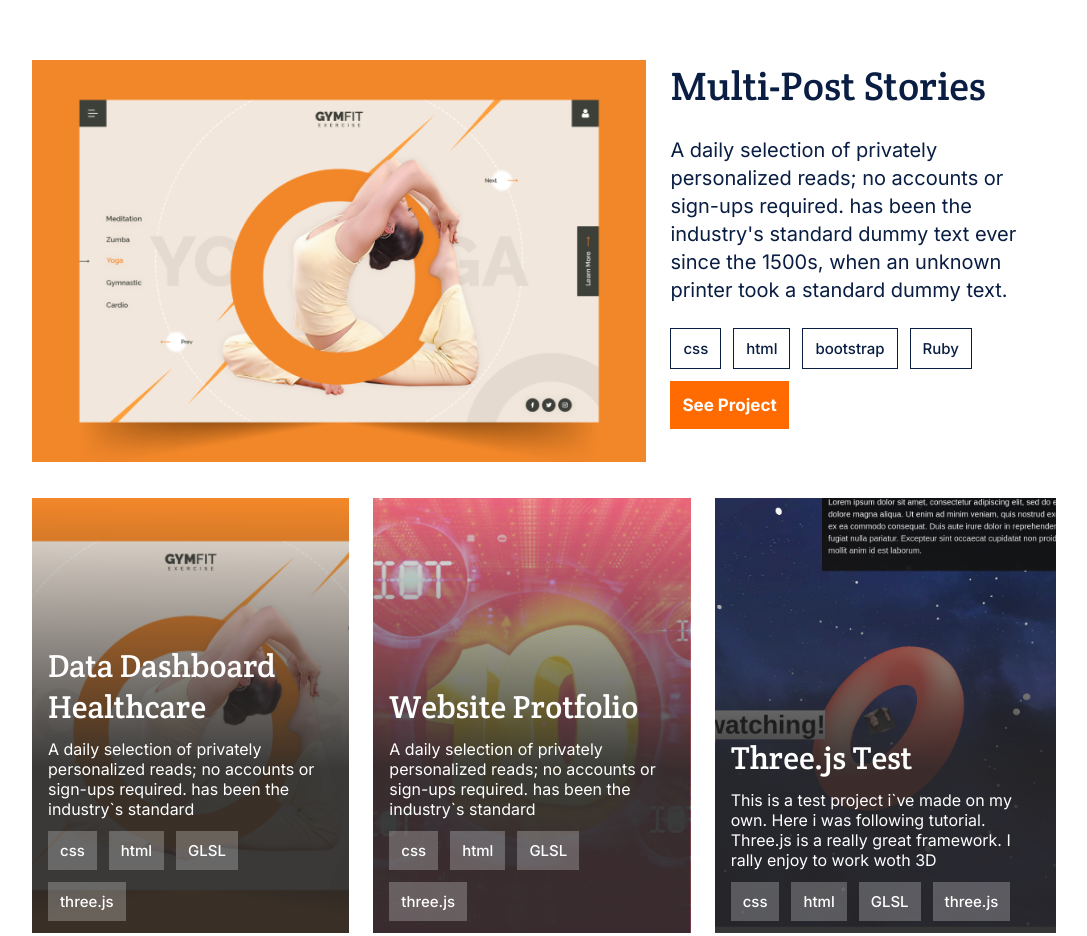
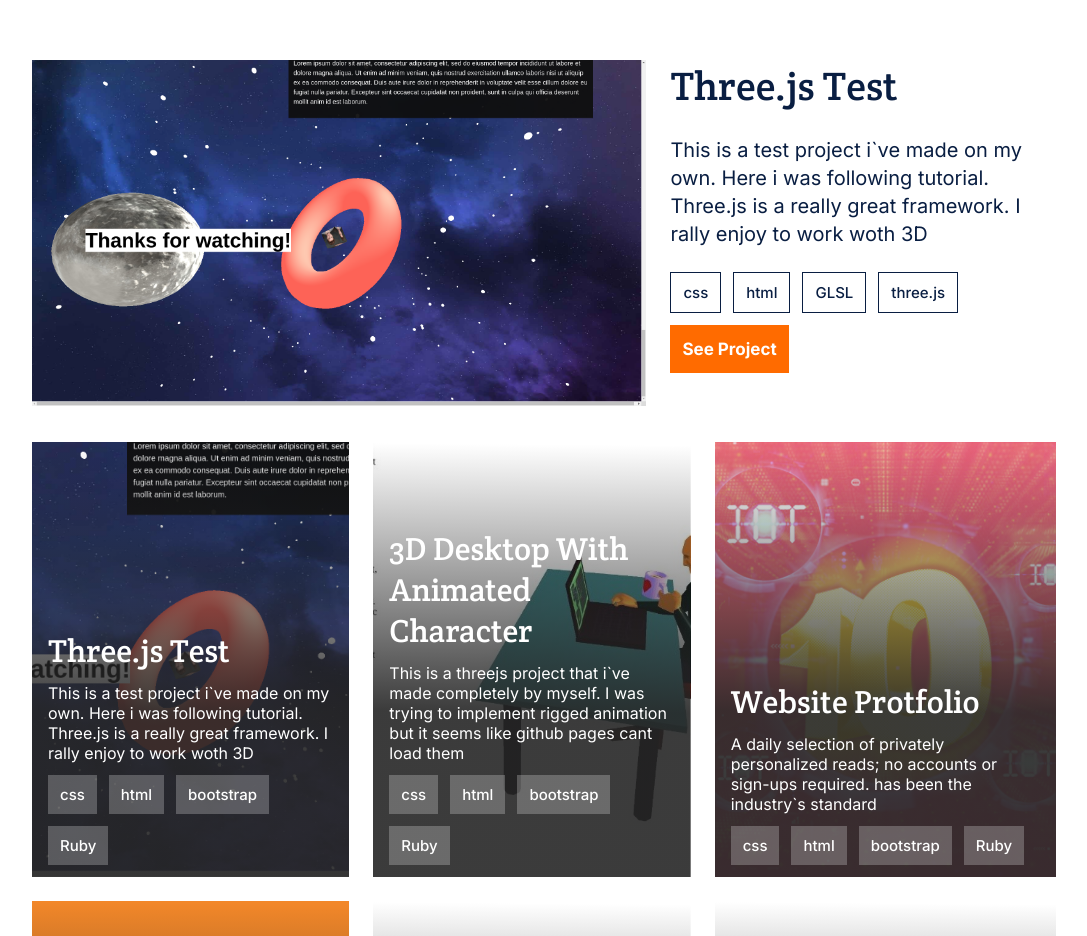
Before and after one commit to aliveGUY/aliveGUY.github.io, a website with bundled scripts: page index.html in a window 1280 px wide. Shown: the part 1040-1976 px from the top of the page, without its empty margins (96-1183 px from the left). Built offline with nearby package versions, Linux system fonts and the light colour scheme.

Commit message:
Fix Recent Work Card

```diff
--- a/index.html
+++ b/index.html
@@ -119,22 +119,14 @@
           <hr class="hr-2">
         </div>
         <div class="Works-Recent-Project">
-          <img src="src/img/Works-Yoga_girl.png" alt="" />
-          <h2>Multi-Post Stories</h2>
-            <p>
-              A daily selection of privately personalized reads; no accounts or
-              sign-ups required. has been the industry's standard dummy text ever
-              since the 1500s, when an unknown printer took a standard dummy text.
-            </p>
+          <img class="Works-Recent-Img" src="#" alt="Img" />
+          <h2 class="Works-Recent-h2"></h2>
+            <p class="Works-Recent-p">
+              </p>
             <div class="Works-Recent-Nav">
-              <ul class="Works-Card-Categories">
-                <li>css</li>
-                <li>html</li>
-                <li>bootstrap</li>
-                <li>Ruby</li>
-              </ul>
+              <ul class="Works-Card-Categories"></ul>
               <nav>
-                <button class="button-reg" type="button">See Project</button>
+                <button class="button-reg Works-Card-Button" type="button">See Project</button>
               </nav>
             </div>
         </div>
--- a/src/scripts/Data.js
+++ b/src/scripts/Data.js
@@ -1,19 +1,4 @@
 const Works = [
-  {
-    Title: 'Data Dashboard Healthcare',
-    Description: 'A daily selection of privately personalized reads; no accounts or sign-ups required. has been the industry`s standard',
-    Technologies: ['css', 'html', 'bootstrap', 'Ruby'],
-    Image: 'src/img/Works-Yoga_girl.png',
-    Link_Live: '#',
-    Link_Repo: '',
-  },
-  {
-    Title: 'Website Protfolio',
-    Description: 'A daily selection of privately personalized reads; no accounts or sign-ups required. has been the industry`s standard',
-    Technologies: ['css', 'html', 'bootstrap', 'Ruby'],
-    Image: 'src/img/Works-Ten.png',
-    Link_Live: '#',
-  },
   {
     Title: 'Three.js Test',
     Description: 'This is a test project i`ve made on my own. Here i was following tutorial. Three.js is a really great framework. I rally enjoy to work woth 3D',
@@ -34,6 +19,21 @@ const Works = [
     Title: 'Website Protfolio',
     Description: 'A daily selection of privately personalized reads; no accounts or sign-ups required. has been the industry`s standard',
     Technologies: ['css', 'html', 'bootstrap', 'Ruby'],
+    Image: 'src/img/Works-Ten.png',
+    Link_Live: '#',
+  },
+  {
+    Title: 'Data Dashboard Healthcare',
+    Description: 'A daily selection of privately personalized reads; no accounts or sign-ups required. has been the industry`s standard',
+    Technologies: ['css', 'html', 'bootstrap', 'Ruby'],
+    Image: 'src/img/Works-Yoga_girl.png',
+    Link_Live: '#',
+    Link_Repo: '',
+  },
+  {
+    Title: 'Website Protfolio',
+    Description: 'A daily selection of privately personalized reads; no accounts or sign-ups required. has been the industry`s standard',
+    Technologies: ['css', 'html', 'bootstrap', 'Ruby'],
     Image: 'src/img/Works-Card-Background.png',
     Link_Live: '#',
     Link_Repo: '',
--- a/src/scripts/WorkCards.js
+++ b/src/scripts/WorkCards.js
@@ -2,6 +2,27 @@ import Works from './Data.js';
 import Popup from './Popup.js';
 
 const WorkCards = document.querySelector('.Works-Cards');
+const RecentImg = document.querySelector('.Works-Recent-Img');
+const RecentH2 = document.querySelector('.Works-Recent-h2');
+const RecentP = document.querySelector('.Works-Recent-p');
+const RecentButton = document.querySelector('.Works-Card-Button');
+const RecentCat = document.querySelector('.Works-Card-Categories');
+
+RecentImg.src = Works[0].Image;
+RecentH2.textContent = Works[0].Title;
+RecentP.textContent = Works[0].Description;
+
+for (let i = 0; i < Works[0].Technologies.length; i += 1) {
+  const li = document.createElement('li');
+  li.textContent = Works[0].Technologies[i];
+  RecentCat.appendChild(li);
+}
+
+RecentButton.onclick = () => {
+  Popup(Works[0].Title, Works[0].Description, Works[0].Technologies,
+    Works[0].Image, Works[0].Link_Live, Works[0].Link_Repo);
+}
+
 
 for (let i = 0; i < Works.length; i += 1) {
   const article = document.createElement('article');
```
